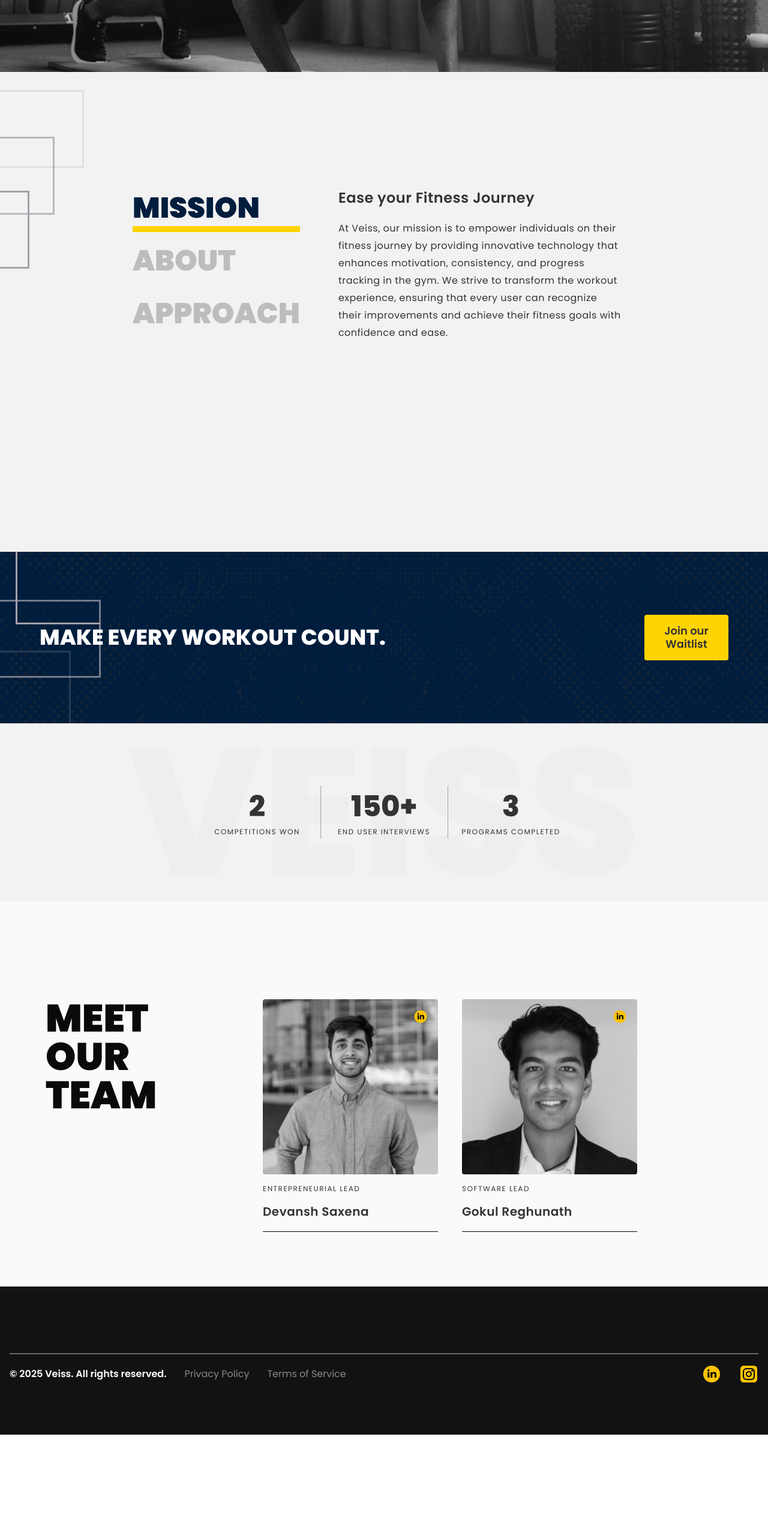
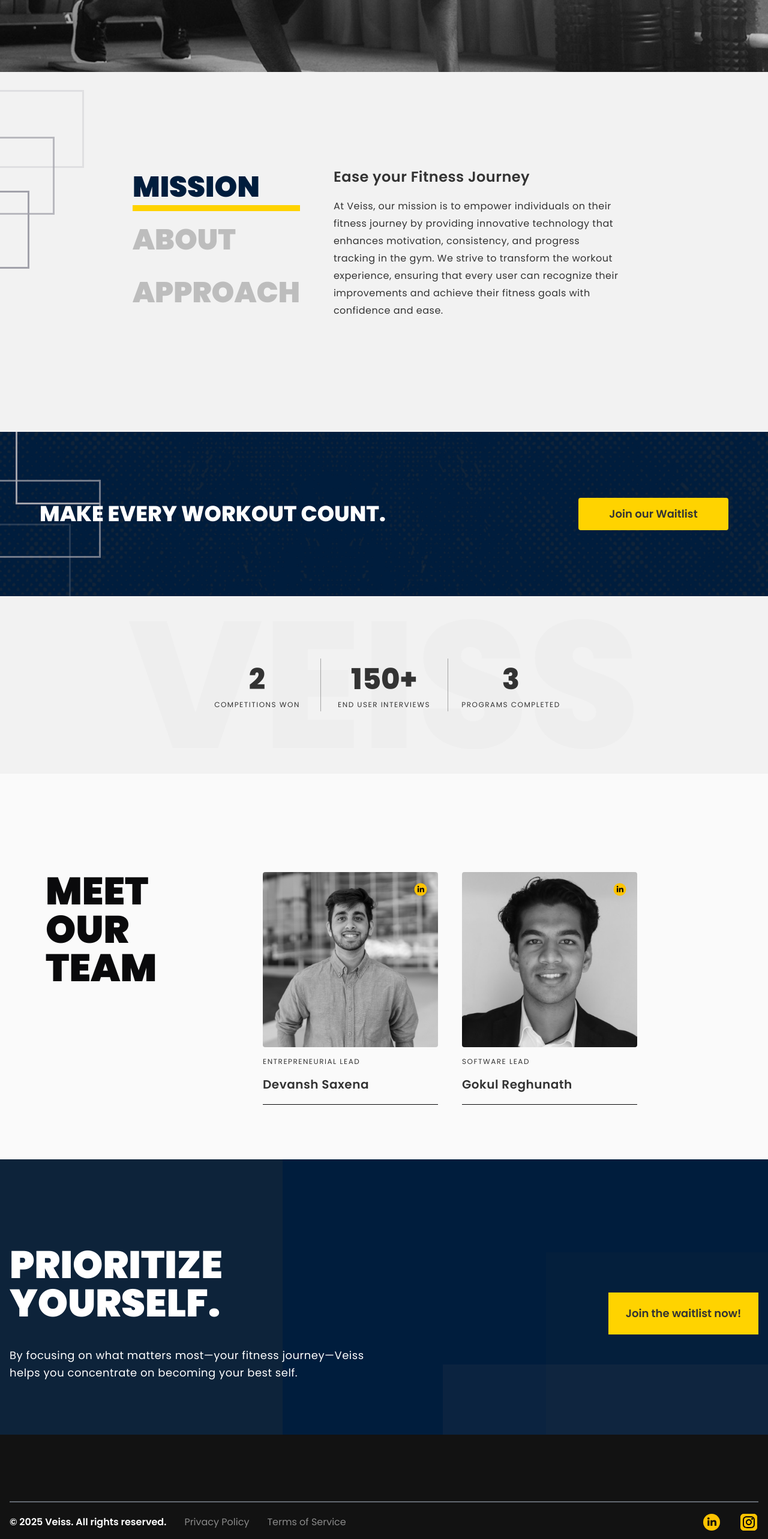
Before and after one commit to veiss-fit/veiss-web, a Next.js app: page /en in a window 1280 px wide. Shown: the part 840-3406 px from the top of the page at 60% size. Before the commit the page ends 3232 px from the top, so only its background shows below. Built offline with nearby package versions, Linux system fonts and the light colour scheme; no server answers.

Commit message:
(fix) start excercising

```diff
--- a/src/app/[locale]/(web)/components/DescriptiveTabs/DescriptiveTabs.tsx
+++ b/src/app/[locale]/(web)/components/DescriptiveTabs/DescriptiveTabs.tsx
@@ -6,9 +6,9 @@ function DescriptiveTabs() {
   const tabs = ["Mission", "About", "Approach"];
 
   return (
-    <div id="about-us" className="w-full min-h-screen relative bg-[#F2F2F2]">
+    <div id="about-us" className="w-full min-h-[75vh] relative bg-[#F2F2F2]">
       <PageWrapper>
-        <div className="relative z-20 xl:px-[205px] lg:px-[80px] pt-[90px] lg:pt-[195px] pb-[120px] lg:pb-[100px] flex flex-col lg:flex-row justify-between gap-[40px]">
+        <div className="relative z-20 xl:px-[205px] lg:px-[80px] pt-[90px] lg:pt-[160px] pb-[20px] lg:pb-[80px] flex flex-col lg:flex-row justify-between gap-[32px]">
           {/* Tabs */}
           <div className="inline-flex lg:justify-start justify-center lg:flex-col flex-row flex-wrap gap-[16px] sm:gap-[24px] uppercase font-[900] text-[#BDBDBD] text-[19px] sm:text-[28px] md:text-[36px] lg:text-[48px] leading-[28px] sm:leading-[36px] md:leading-[48px] lg:leading-[64px] text-center lg:text-left">
             {tabs.map((item, index) => (
@@ -34,54 +34,78 @@ function DescriptiveTabs() {
           </div>
 
           {/* Content */}
-          <div className="relative text-secondary tracking-[0.5px] text-[14px] sm:text-[16px] leading-[24px]
-          sm:leading-[29px] w-full max-w-[600px] mx-auto lg:mx-0 px-4 sm:px-6 text-center">
+          <div className="relative text-secondary tracking-[0.5px] text-[14px] sm:text-[16px] leading-[24px] sm:leading-[29px] w-full max-w-[600px] mx-auto lg:mx-0 px-4 sm:px-6 text-center">
             {/* Tab 0 */}
-            <div className={`${selectedTab === 0 ? "block" : "hidden"} transition-opacity duration-300 ease-in-out text-center lg:text-left flex flex-col gap-[22px]`}>
+            <div
+              className={`${
+                selectedTab === 0 ? "block" : "hidden"
+              } transition-opacity duration-300 ease-in-out text-center lg:text-left flex flex-col gap-[20px]`}
+            >
               <h6 className="font-semibold text-[16px] md:text-[20px] lg:text-[24px]">
                 Ease your Fitness Journey
               </h6>
               <p>
-                At Veiss, our mission is to empower individuals on their fitness journey by providing
-                innovative technology that enhances motivation, consistency, and progress tracking in
-                the gym. We strive to transform the workout experience, ensuring that every user can
-                recognize their improvements and achieve their fitness goals with confidence and ease.
+                At Veiss, our mission is to empower individuals on their fitness
+                journey by providing innovative technology that enhances
+                motivation, consistency, and progress tracking in the gym. We
+                strive to transform the workout experience, ensuring that every
+                user can recognize their improvements and achieve their fitness
+                goals with confidence and ease.
               </p>
             </div>
 
             {/* Tab 1 */}
-            <div className={`${selectedTab === 1 ? "block" : "hidden"} transition-opacity duration-300 ease-in-out text-center lg:text-left flex flex-col gap-[22px]`}>
+            <div
+              className={`${
+                selectedTab === 1 ? "block" : "hidden"
+              } transition-opacity duration-300 ease-in-out text-center lg:text-left flex flex-col gap-[20px]`}
+            >
               <h6 className="font-semibold text-[16px] md:text-[20px] lg:text-[24px]">
                 What we do
               </h6>
               <p>
-                Veiss offers a cutting-edge smart hardware attachment for weight machines that
-                automatically tracks repetitions, sets, and overall progress. Our solution integrates
-                seamlessly with existing gym equipment, providing users with real-time data and
+                Veiss offers a cutting-edge smart hardware attachment for weight
+                machines that automatically tracks repetitions, sets, and
+                overall progress. Our solution integrates seamlessly with
+                existing gym equipment, providing users with real-time data and
                 insights that keep them engaged and motivated.
               </p>
               <p>
-                By eliminating the need for manual input, we make it easier for gym-goers to focus on
-                their workouts and stay committed to their fitness objectives. Our accompanying app
-                subscription unlocks advanced analytics and personalized progress tracking.
+                By eliminating the need for manual input, we make it easier for
+                gym-goers to focus on their workouts and stay committed to their
+                fitness objectives. Our accompanying app subscription unlocks
+                advanced analytics and personalized progress tracking.
               </p>
             </div>
 
             {/* Tab 2 */}
-            <div className={`${selectedTab === 2 ? "block" : "hidden"} transition-opacity duration-300 ease-in-out text-center lg:text-left flex flex-col gap-[22px]`}>
+            <div
+              className={`${
+                selectedTab === 2 ? "block" : "hidden"
+              } transition-opacity duration-300 ease-in-out text-center lg:text-left flex flex-col gap-[20px]`}
+            >
               <h6 className="font-semibold text-[16px] md:text-[20px] lg:text-[24px]">
                 Our Approach
               </h6>
               <p>
-                We utilize advanced sensor technology to create a smart hardware attachment
-                that integrates effortlessly with existing gym equipment. Our system captures
-                essential workout metrics and syncs them directly to users&lsquo; mobile devices,
-                providing:
+                We utilize advanced sensor technology to create a smart hardware
+                attachment that integrates effortlessly with existing gym
+                equipment. Our system captures essential workout metrics and
+                syncs them directly to users&lsquo; mobile devices, providing:
               </p>
               <ol className="list-disc list-inside pl-5 space-y-2 text-center mx-auto w-fit sm:text-left">
-                <li>Effortless Tracking: No manual input—just automatic, error-free logging.</li>
-                <li>Real-Time Insights: Instant feedback keeps workouts optimized and engaging.</li>
-                <li>User-Centric Design: Built for ease, motivation, and consistency.</li>
+                <li>
+                  Effortless Tracking: No manual input—just automatic, error-free
+                  logging.
+                </li>
+                <li>
+                  Real-Time Insights: Instant feedback keeps workouts optimized
+                  and engaging.
+                </li>
+                <li>
+                  User-Centric Design: Built for ease, motivation, and
+                  consistency.
+                </li>
                 <li>Continuous Improvement: We evolve through ongoing user feedback.</li>
               </ol>
             </div>
--- a/src/app/[locale]/(web)/components/StartExcercising/StartExcercising.tsx
+++ b/src/app/[locale]/(web)/components/StartExcercising/StartExcercising.tsx
@@ -1,37 +1,43 @@
-"use client"
+"use client";
 import { useState } from "react";
 import PageWrapper from "../PageWrapper/PageWrapper";
 import WaitlistModal from "../WaitlistModal/WaitlistModal";
 
 function StartExcercising() {
   const [isOpen, setOpen] = useState(false);
+
   return (
     <div className="overflow-hidden relative w-full bg-tertiary">
       <PageWrapper>
-        <div className="flex lg:flex-row flex-col justify-between lg:pt-[144px] lg:pb-[89px] pt-[80px] pb-[80px] relative z-30">
-          <div className="flex flex-col text-white lg:gap-[40px] gap-[20px]">
-            <h3 className="uppercase font-[900] lg:text-[64px] leading-[64px] text-[36px]">
+        <div className="relative z-30 flex flex-col lg:flex-row justify-between items-start lg:items-center gap-[60px] lg:gap-0 lg:pt-[144px] lg:pb-[89px] pt-[80px] pb-[80px]">
+          {/* Left Section */}
+          <div className="flex flex-col text-white gap-[20px] lg:gap-[40px] max-w-[600px] w-full text-center lg:text-left px-4 sm:px-6 lg:px-0">
+            <h3 className="uppercase font-[900] text-[36px] leading-[44px] sm:text-[48px] sm:leading-[56px] lg:text-[64px] lg:leading-[64px]">
               Prioritize yourself.
             </h3>
-            <p className="text-[16px] leading-[29px] tracking-[0.5px] lg:w-[490px]">
+            <p className="text-[16px] sm:text-[18px] leading-[26px] sm:leading-[29px] tracking-[0.5px]">
               By focusing on what matters most—your fitness journey—Veiss helps you
               concentrate on becoming your best self.
             </p>
           </div>
-          <>
+
+          {/* Right Button Section */}
+          <div className="w-full flex justify-center lg:justify-end px-4 sm:px-6 lg:px-0">
             <button
               onClick={() => setOpen(true)}
-                className="lg:mt-0 mt-[132px] lg:w-auto w-[250px] relative h-[70px] text-secondary text-[18px] leading-[22px] font-semibold bg-primary px-[45px]"
+              className="w-[200px] sm:w-[250px] h-[56px] sm:h-[70px] bg-primary text-secondary text-[16px] sm:text-[18px] leading-[22px] font-semibold"
             >
               Join the waitlist now!
             </button>
+          </div>
           <WaitlistModal open={isOpen} onOpenChange={setOpen} />
-            </>
         </div>
       </PageWrapper>
-      <div className="h-full w-[471px] absolute left-0 top-0 bg-[#333333] opacity-[26%] z-10"></div>
-      <div className="h-[117px] w-[542px] absolute right-0 bottom-0 bg-[#5A5353] opacity-[12%] z-20"></div>
-      <div className="h-[304px] w-[370px] absolute right-0 bottom-0 bg-[#333333] opacity-[8%] z-10"></div>
+
+      {/* Background Decoration */}
+      <div className="h-full w-[300px] sm:w-[400px] md:w-[471px] absolute left-0 top-0 bg-[#333333] opacity-[26%] z-10"></div>
+      <div className="h-[117px] w-[300px] sm:w-[400px] md:w-[542px] absolute right-0 bottom-0 bg-[#5A5353] opacity-[12%] z-20"></div>
+      <div className="h-[200px] sm:h-[250px] md:h-[304px] w-[280px] sm:w-[320px] md:w-[370px] absolute right-0 bottom-0 bg-[#333333] opacity-[8%] z-10"></div>
     </div>
   );
 }
--- a/src/app/[locale]/(web)/components/SubscribeBanner/SubscribeBanner.tsx
+++ b/src/app/[locale]/(web)/components/SubscribeBanner/SubscribeBanner.tsx
@@ -43,7 +43,7 @@ function SubscribeBanner({ mode = "dark" }: Props) {
               mode === "dark"
                 ? "text-secondary bg-primary hover:bg-primary/90"
                 : "text-white bg-secondary hover:bg-secondary/90"
-            } relative z-[20] mt-8 lg:mt-0 lg:w-[140px] sm:w-[100px] text-[12px] sm:text-[18px] leading-[20px] sm:leading-[22px] font-semibold px-6 py-4 rounded`}
+            } relative z-[20] mt-8 lg:mt-0 lg:w-[250px] sm:w-[100px] text-[12px] sm:text-[18px] leading-[20px] sm:leading-[22px] font-semibold px-6 py-4 rounded`}
           >
             Join our Waitlist
           </button>
--- a/src/app/[locale]/(web)/page.tsx
+++ b/src/app/[locale]/(web)/page.tsx
@@ -21,7 +21,7 @@ export default function Home() {
       <TeamNumbers />
       <OurTeam />
       {/* <ShowcaseVideo /> */}
-      {/* <StartExcercising /> */}
+      <StartExcercising />
     </div>
   );
 }
```
Lines whose indentation alone changed are shown as unchanged.
